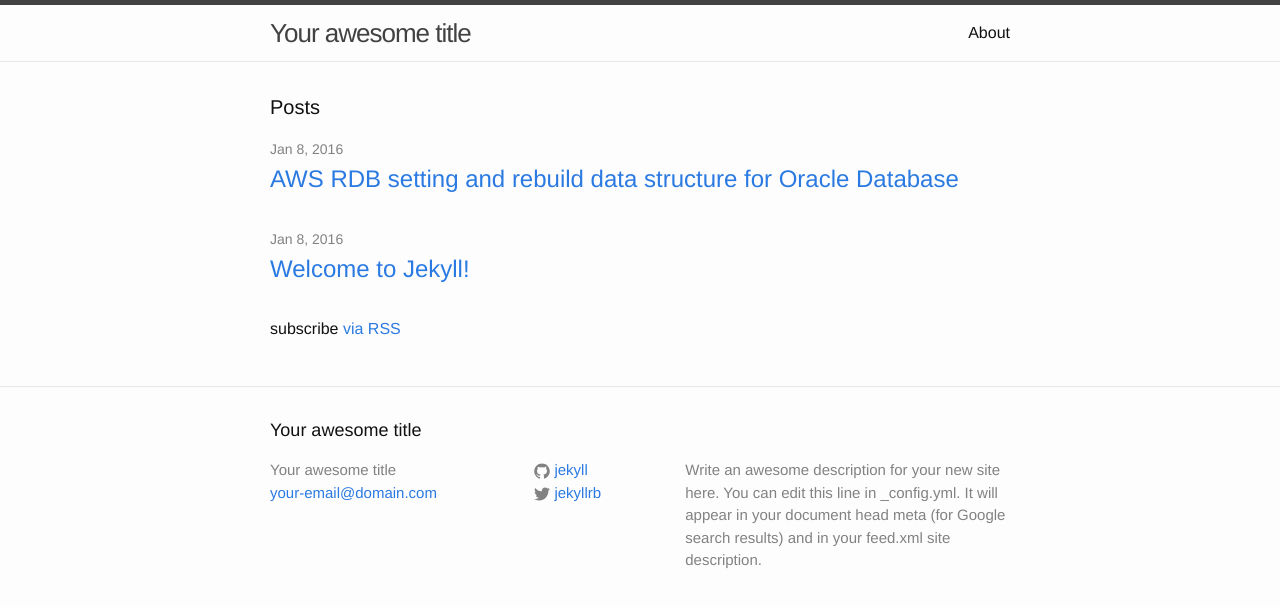
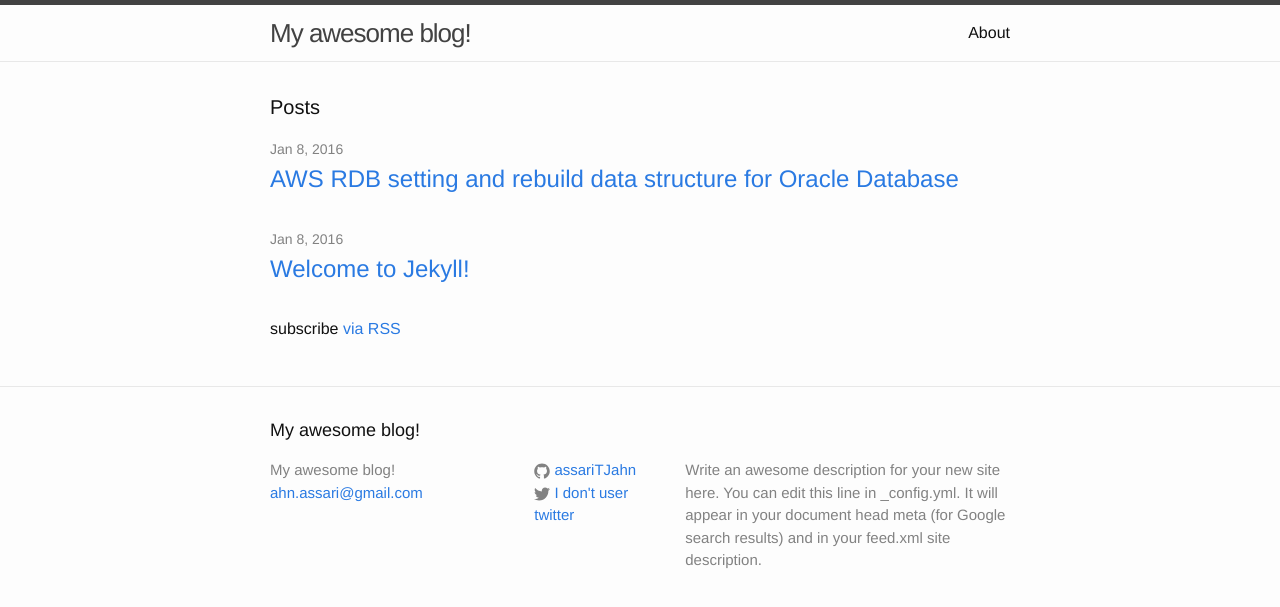
Before and after one commit to assariTJahn/assariTJahn.github.io, a Jekyll site: the page built from index.html, in a window 1280 px wide. Shown: the top 607 px of the page. Built offline with Jekyll 4.4.1, drawn with Linux system fonts in a browser that asks for light colours.

Commit message:
modified _config.yml

```diff
--- a/_config.yml
+++ b/_config.yml
@@ -1,14 +1,14 @@
 # Site settings
-title: Your awesome title
-email: your-email@domain.com
+title: My awesome blog!
+email: ahn.assari@gmail.com
 description: > # this means to ignore newlines until "baseurl:"
   Write an awesome description for your new site here. You can edit this
   line in _config.yml. It will appear in your document head meta (for
   Google search results) and in your feed.xml site description.
 baseurl: "" # the subpath of your site, e.g. /blog/
-url: "http://yourdomain.com" # the base hostname & protocol for your site
-twitter_username: jekyllrb
-github_username:  jekyll
+url: "assariTJahn.github.io" # the base hostname & protocol for your site
+twitter_username: I don't user twitter
+github_username: assariTJahn
 
 # Build settings
 markdown: kramdown
```
